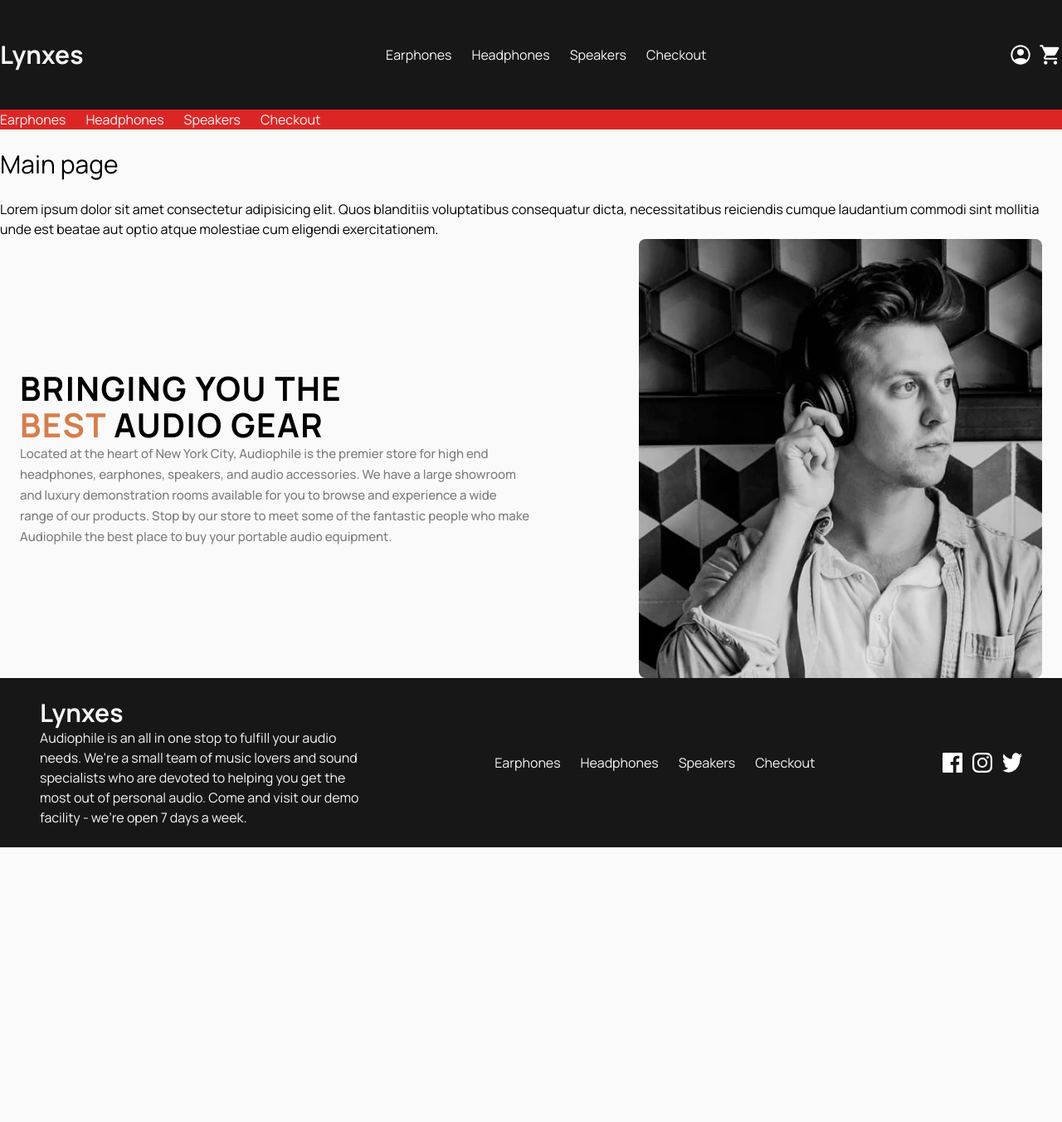
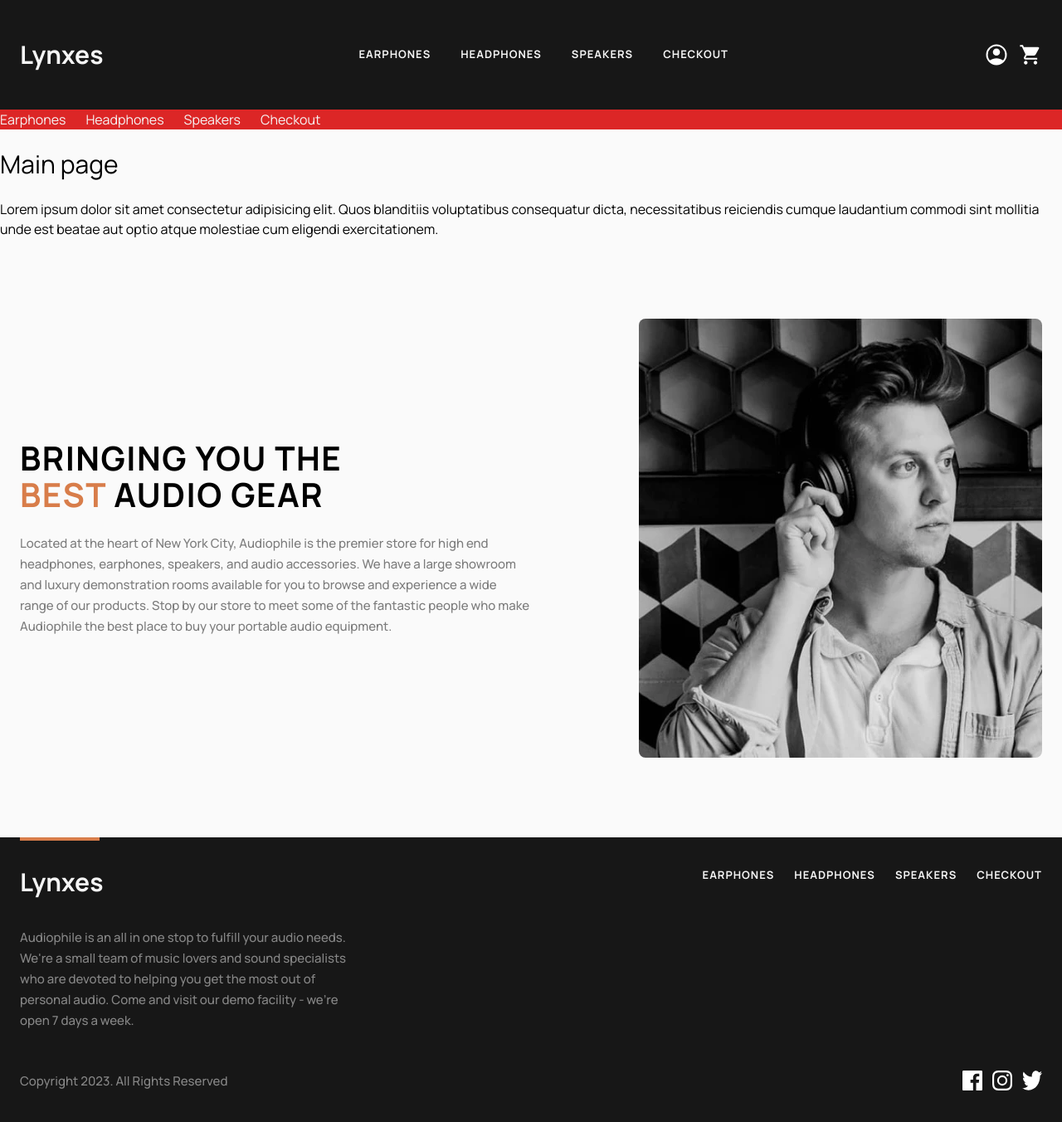
Before and after one commit to TomasLukes/lynxes, a Next.js app: page / in a window 1280 px wide. Shown: the top 1352 px of the page at 83% size. Before the commit the page ends 1021 px from the top, so only its background shows below. Built offline with nearby package versions, Linux system fonts and the light colour scheme.

Commit message:
Initial styling of Hero and Footer

```diff
--- /dev/null
+++ b/src/app/components/Home/Hero.tsx
@@ -0,0 +1,16 @@
+import Link from "next/link"
+
+export default function Hero() {
+  return (
+    <section>
+      <div className="container mx-auto">
+        <h1 className="text-3xl pt-12 pb-6">Main page</h1>
+        <p>Lorem ipsum dolor sit amet consectetur adipisicing elit. Quos blanditiis voluptatibus consequatur dicta,
+          necessitatibus reiciendis cumque laudantium commodi sint mollitia unde est beatae aut optio atque molestiae
+          cum eligendi exercitationem.
+        </p>
+      </div>
+      <About />
+    </section>
+  )
+}
--- a/src/app/components/navigation/Footer.tsx
+++ b/src/app/components/navigation/Footer.tsx
@@ -2,15 +2,23 @@ import Link from "next/link"
 
 export default function Footer() {
   return (
-    <footer className="w-full flex items-center justify-between py-6 px-12 bg-neutral-900 text-neutral-100">
-      <div className="w-1/3">
-        <h1 className="text-3xl font-bold">Lynxes</h1>
-        <p className="">{`Audiophile is an all in one stop to fulfill your audio needs. We're a small team of music lovers and sound specialists who are devoted
-          to helping you get the most out of personal audio. Come and visit our demo facility - we're open 7 days a week.`}
-        </p>
-      </div>
-
-      <nav className="flex gap-6 list-none">
+    /* Footer */
+    <footer className="relative w-full bg-neutral-900 text-neutral-100">
+      {/* Footer container */}
+      <div className="container mx-auto grid py-9 px-6 ">
+        {/* Decorative span */}
+        <span className="absolute left-1/2 md:left-auto transform md:transform-none -translate-x-1/2 md:translate-x-0
+          top-0 w-24 h-1 bg-primary-700">
+        </span>
+        {/* Logo + Nav container*/}
+        <div className="flex flex-col lg:flex-row lg:justify-between mx-auto md:mx-0 gap-9">
+          {/* Logo */}
+          <h1 className="text-3xl font-bold">
+            Lynxes
+          </h1>
+          {/* Nav items */}
+          <nav className="flex flex-col md:flex-row gap-4 md:gap-6 text-center md:text-left list-none
+            subtitle">
             <li>
               <Link href="/category/earphones">Earphones</Link>
             </li>
@@ -24,13 +32,25 @@ export default function Footer() {
             <Link href="/checkout">Checkout</Link>
             </li>
           </nav>
-
-      <div className="flex gap-3">
+        </div>
+        {/* Description text */}
+        <p className="md:w-1/3 mx-auto md:m-0 text-center md:text-left py-12 md:py-9 text-body opacity-50 ">
+          {`Audiophile is an all in one stop to fulfill your audio needs. We're a small team of music lovers and sound specialists who are devoted
+          to helping you get the most out of personal audio. Come and visit our demo facility - we're open 7 days a week.`}
+        </p>
+        {/* Copyright + socials container */}
+        <div className="flex flex-col-reverse items-center md:flex-row md:justify-between">
+          <p className="text-body opacity-50">
+            Copyright 2023. All Rights Reserved
+          </p>
+          {/* Social icons */}
+          <div className="flex gap-3 py-3">
             <img src="/icons/shared/socials/icon-facebook.svg" alt="" />
             <img src="/icons/shared/socials/icon-instagram.svg" alt="" />
             <img src="/icons/shared/socials/icon-twitter.svg" alt="" />
           </div>
-
+        </div>
+      </div>
     </footer>
   )
 }
--- a/src/app/components/navigation/Header.tsx
+++ b/src/app/components/navigation/Header.tsx
@@ -5,7 +5,7 @@ export default function Header() {
     /* Header */
     <header className="relative w-full bg-neutral-900 text-neutral-100">
       {/* Header container */}
-      <div className="container mx-auto flex items-center justify-between py-12">
+      <div className="container mx-auto flex items-center justify-between py-12 px-6">
         {/* Mobile menu */}
         <img src="/icons/shared/menu/icon-menu-hamburger.svg" alt="" className="lg:hidden" />
         {/* Logo */}
@@ -13,7 +13,8 @@ export default function Header() {
           Lynxes
         </h1>
         {/* Navbar items desktop */}
-        <nav className="hidden lg:flex gap-6 list-none">
+        <nav className="hidden lg:flex gap-9 list-none
+          subtitle">
           <li>
             <Link href="/category/earphones">Earphones</Link>
           </li>
@@ -28,7 +29,7 @@ export default function Header() {
           </li>
         </nav>
         {/* Account + Shopping card icons */}
-        <div className="flex gap-2 items-center">
+        <div className="flex gap-3 items-center">
           <img src="/icons/shared/icon-user-account.svg" alt="" className="fill-white"/>
           <img src="/icons/shared/icon-cart.svg" alt="" />
         </div>
@@ -45,7 +46,7 @@ export default function Header() {
           <Link href="/category/speakers">Speakers</Link>
         </li>
         <li>
-        <Link href="/checkout">Checkout</Link>
+          <Link href="/checkout">Checkout</Link>
         </li>
       </nav>
     </header>
--- a/src/app/components/shared/About.tsx
+++ b/src/app/components/shared/About.tsx
@@ -1,11 +1,12 @@
 
 export default function About() {
   return (
-    <section id="about" className="container mx-auto flex flex-col-reverse lg:flex-row items-center gap:8
-      px-6">
+    <section id="about"
+      className="container mx-auto flex flex-col-reverse lg:flex-row items-center
+      gap:8 px-6 py-24">
       {/* Text container */}
       <div className="lg:w-1/2">
-        <h3 className="heading-2 text-center lg:text-left">
+        <h3 className="heading-2 text-center lg:text-left pb-6">
           Bringing you the <br></br><span className="text-primary-700">best</span> audio gear
         </h3>
         <p className="text-body opacity-50 text-center lg:text-left">
--- a/src/app/page.tsx
+++ b/src/app/page.tsx
@@ -1,6 +1,5 @@
 import Link from "next/link"
 import About from "./components/shared/About"
-
 
 export default function Home() {
   return (
```
Also changed, not shown: public/icons/shared/icon-user-account.svg. Lines whose indentation alone changed are shown as unchanged.
